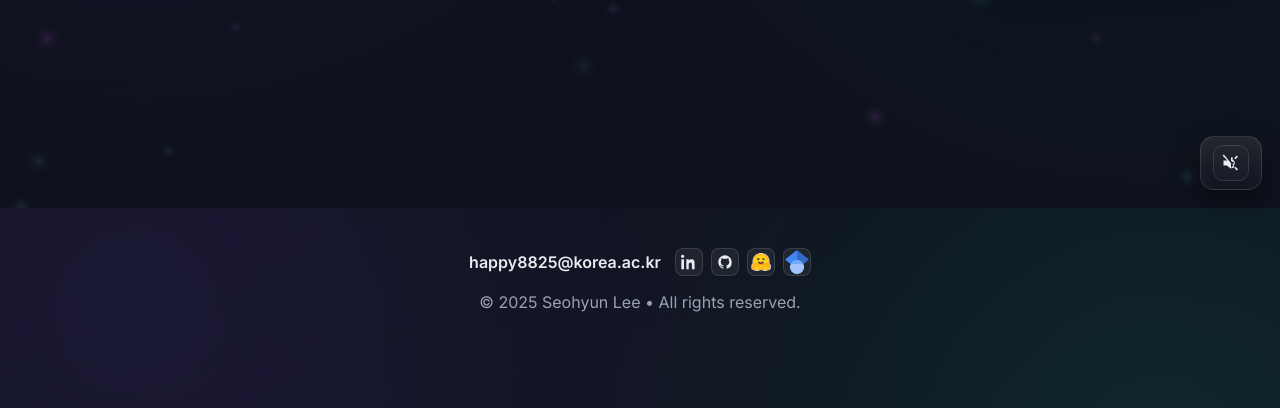
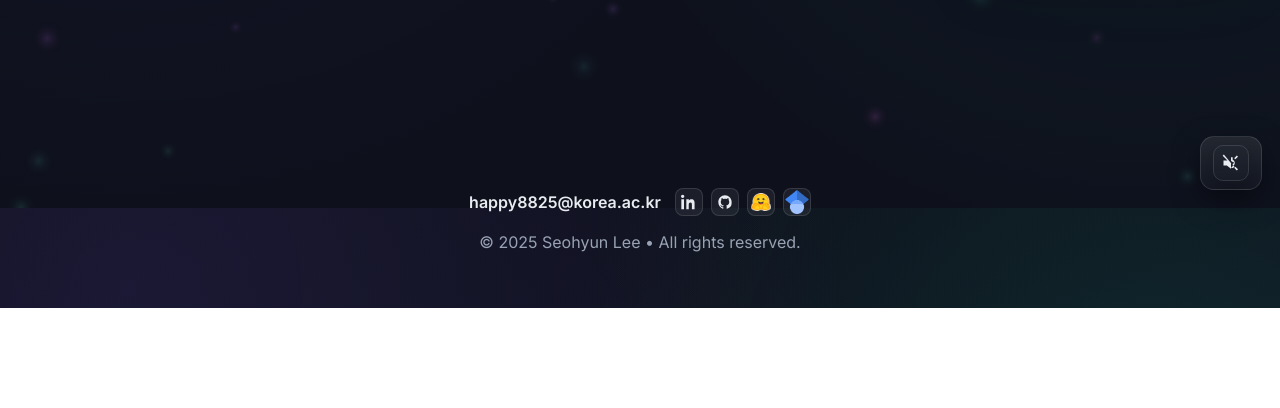
Before and after one commit to seohyun8825/seohyunlee, a website: page index.html in a window 1280 px wide. Shown: the part 592-1000 px from the top of the page. After the commit the page ends 900 px from the top, so only its background shows below. Drawn offline with Linux system fonts and the light colour scheme.

Commit message:
minor bug fix

```diff
--- a/styles.css
+++ b/styles.css
@@ -121,7 +121,7 @@ main { position: relative; z-index: 1; min-height: 100vh; }
 }
 
 .hero {
-  height: calc(100vh - 80px);
+  height: calc(100vh - 120px);
   display: flex;
   align-items: center;
   justify-content: center;
@@ -392,7 +392,7 @@ main { position: relative; z-index: 1; min-height: 100vh; }
   opacity: 1;
 }
 
-.footer { padding: 40px 20px 80px; text-align: center; color: var(--muted); }
+.footer { padding: 20px 20px 40px; text-align: center; color: var(--muted); }
 .footer .contact { display: flex; gap: 14px; align-items: center; justify-content: center; margin-bottom: 8px; flex-wrap: wrap; }
 .footer .email { color: var(--text); text-decoration: none; font-weight: 600; }
 .footer .email:hover { text-decoration: underline; }
```
Also changed, not shown: index.html (+3 -3 lines).
